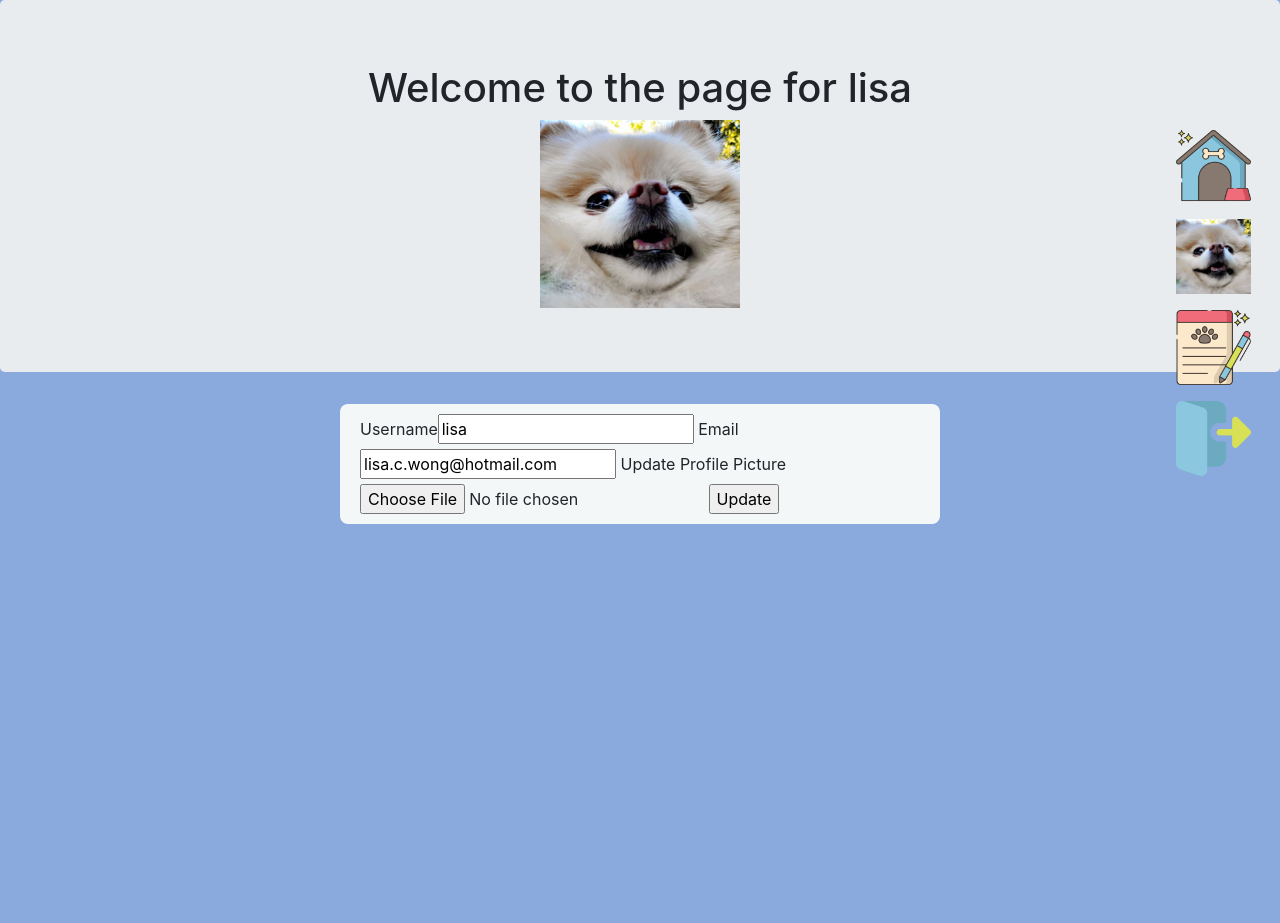
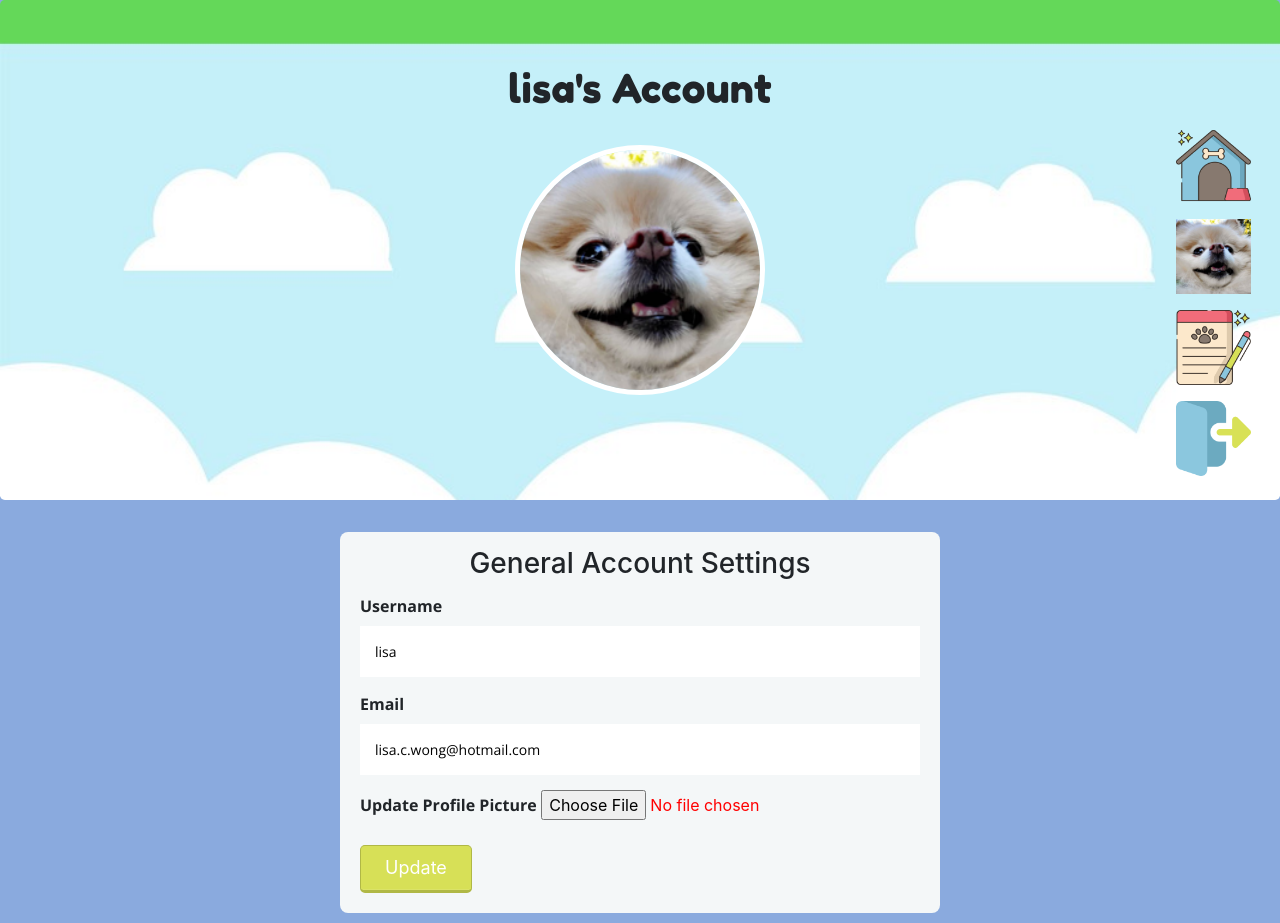
Before and after one commit to l-wong/dawg_blawg, a Flask app: page /account in a window 1280 px wide. Before the commit the page ends 524 px from the top, so only its background shows below. Run offline with Flask 2, Linux system fonts and the light colour scheme; a user stored in the database is signed in; some libraries are stand-ins or nearby versions.

Commit message:
more styling

```diff
--- a/dawgblawg/static/style.css
+++ b/dawgblawg/static/style.css
@@ -197,3 +197,125 @@
   font-family: 'Montserrat', sans-serif;
   padding: 1rem 0rem 1rem 0rem;
 }
+
+#welcomeBackUser {
+  text-align: center;
+  padding-top:100px;
+  padding-bottom:100px;
+  font-family: 'Oswald', Helvetica, sans-serif;
+  font-size: 80px;
+  transform: skewY(-2.5deg);
+  letter-spacing: 4px;
+  word-spacing: -8px;
+  color: tomato;
+  text-shadow:
+    -1px -1px 0 firebrick,
+    -2px -2px 0 firebrick,
+    -3px -3px 0 firebrick,
+    -4px -4px 0 firebrick,
+    -5px -5px 0 firebrick,
+    -6px -6px 0 firebrick,
+    -7px -7px 0 firebrick,
+    -8px -8px 0 firebrick,
+    -30px 20px 40px dimgrey;
+}
+
+.jumbotron {
+  background-image: url('grass_bg.jpg');
+  background-size: cover;
+  height: 500px;
+
+}
+
+#profile-pic {
+  width: 250px;
+  height: 250px;
+  border: 1px solid #eeeeee;
+  border: 5px solid #ffffff;
+  position: absolute;
+  margin: 25px auto 0;
+  -webkit-border-radius: 50%;
+  -moz-border-radius: 50%;
+  border-radius: 50%;
+  left: 0;
+  right: 0;
+}
+
+.account-heading {
+  font-family: 'Fredoka One', cursive;
+}
+
+#create-post-heading {
+  font-family: 'Fredoka One', cursive;
+  padding: 15px 2px 15px 2px;
+}
+
+.account-setting-label {
+  font-family: 'Open Sans', sans-serif;
+  font-weight: 700;
+  color: #FFFFF;
+}
+
+.account-setting-submit {
+  padding: 8px 20px 9px 20px;
+  color: #FFF;
+  background-color: #D7E057;
+  font-size: 18px;
+  text-align: center;
+  font-style: normal;
+  border-radius: 5px;
+  width: 20%;
+  border: 1px solid #b0b846;
+  border-width: 1px 1px 3px;
+  box-shadow: 0 -1px 0 rgba(255,255,255,0.1) inset;
+  margin-top: 20px;
+  margin-bottom: 10px;
+  cursor: pointer;
+}
+
+.account-setting-input {
+  font-family: 'Open Sans', sans-serif;
+  font-weight: 300;
+  outline: 0;
+  background: #FFFFFF;
+  width: 100%;
+  border: 0;
+  margin: 0 0 15px;
+  padding: 15px;
+  box-sizing: border-box;
+  font-size: 14px;
+}
+.account-setting-pp {
+  color: red;
+}
+
+#account-setting-title {
+  text-align: center;
+  padding: 5px 2px 5px 2px;
+}
+
+.blog-author {
+  color: #8AC6DD;
+}
+
+.blog-date {
+  font-size: 0.7rem;
+  font-weight: 600;
+  display: block;
+  margin-bottom: 0.5rem;
+  color:#F16C7A;
+}
+
+.card-title {
+  font-family: 'Fredoka One', cursive;
+  color: #3A312A;
+}
+
+.container {
+    display: grid;
+    grid-template-columns: repeat(3,1fr);
+    gap: 20px;
+    height: 100vh;
+    margin: auto;
+    width: 940px;
+}
--- a/dawgblawg/templates/account.html
+++ b/dawgblawg/templates/account.html
@@ -3,18 +3,22 @@
 {% block content %}
   <div class="jumbotron">
     <div align='center'>
-      <h1>Welcome to the page for {{current_user.username}}</h1>
-      <img align='center' src="{{url_for('static',filename='profile_pics/'+ current_user.profile_image)}}">
+      <h1 class="account-heading">{{current_user.username}}'s Account</h1>
+      <img id="profile-pic" align='center' src="{{url_for('static',filename='profile_pics/'+ current_user.profile_image)}}">
     </div>
   </div>
 
-  <div class="container">
+  <div class="account-container">
     <form method="POST" action="" enctype="multipart/form-data">
+      <h3 id="account-setting-title">General Account Settings</h3>
       {{form.hidden_tag()}}
-      {{form.username.label}}{{form.username}}
-      {{form.email.label}}{{form.email}}
-      {{form.picture.label}}{{form.picture}}
-      {{form.submit()}}
+      {{form.username.label(class_='account-setting-label')}}
+      {{form.username(class_='account-setting-input')}}
+      {{form.email.label(class_='account-setting-label')}}
+      {{form.email(class_='account-setting-input')}}
+      {{form.picture.label(class_='account-setting-label')}}
+      {{form.picture(class_='account-setting-pp')}}
+      {{form.submit(class_='account-setting-submit')}}
     </form>
   </div>
 
--- a/dawgblawg/templates/base.html
+++ b/dawgblawg/templates/base.html
@@ -9,6 +9,11 @@
     <!-- fonts -->
     <link href="https://fonts.googleapis.com/css?family=Mitr:500&display=swap" rel="stylesheet">
     <link href="https://fonts.googleapis.com/css?family=Montserrat&display=swap" rel="stylesheet">
+    <link href='https://fonts.googleapis.com/css?family=Oswald' rel='stylesheet' type='text/css'>
+    <link href="https://fonts.googleapis.com/css2?family=Fredoka+One&display=swap" rel="stylesheet">
+    <link href="https://fonts.googleapis.com/css2?family=Open+Sans:wght@300;700&display=swap" rel="stylesheet">
+
+
 
     <link rel="stylesheet" type="text/css" href="{{ url_for('static', filename='style.css') }}">
     <meta charset="utf-8">
--- a/dawgblawg/templates/create_post.html
+++ b/dawgblawg/templates/create_post.html
@@ -1,8 +1,10 @@
 {% extends "base.html" %}
 
 {% block content %}
-
-  <div class="container">
+<div id="create-post-heading">
+  <h1 align='center'>Create Post</h1>
+</div>
+<div>
   <form class="form-group" method="POST">
     {{form.hidden_tag()}}
 
```
Also changed, not shown: dawgblawg/__init__.py (+9 -1 lines), dawgblawg/models.py (+43 -0 lines), dawgblawg/templates/home.html (+14 -8 lines), dawgblawg/data.sqlite, dawgblawg/static/grass_bg.jpg (added), dawgblawg/static/profile_pics/test321.jpg (added). Lines whose indentation alone changed are shown as unchanged.
